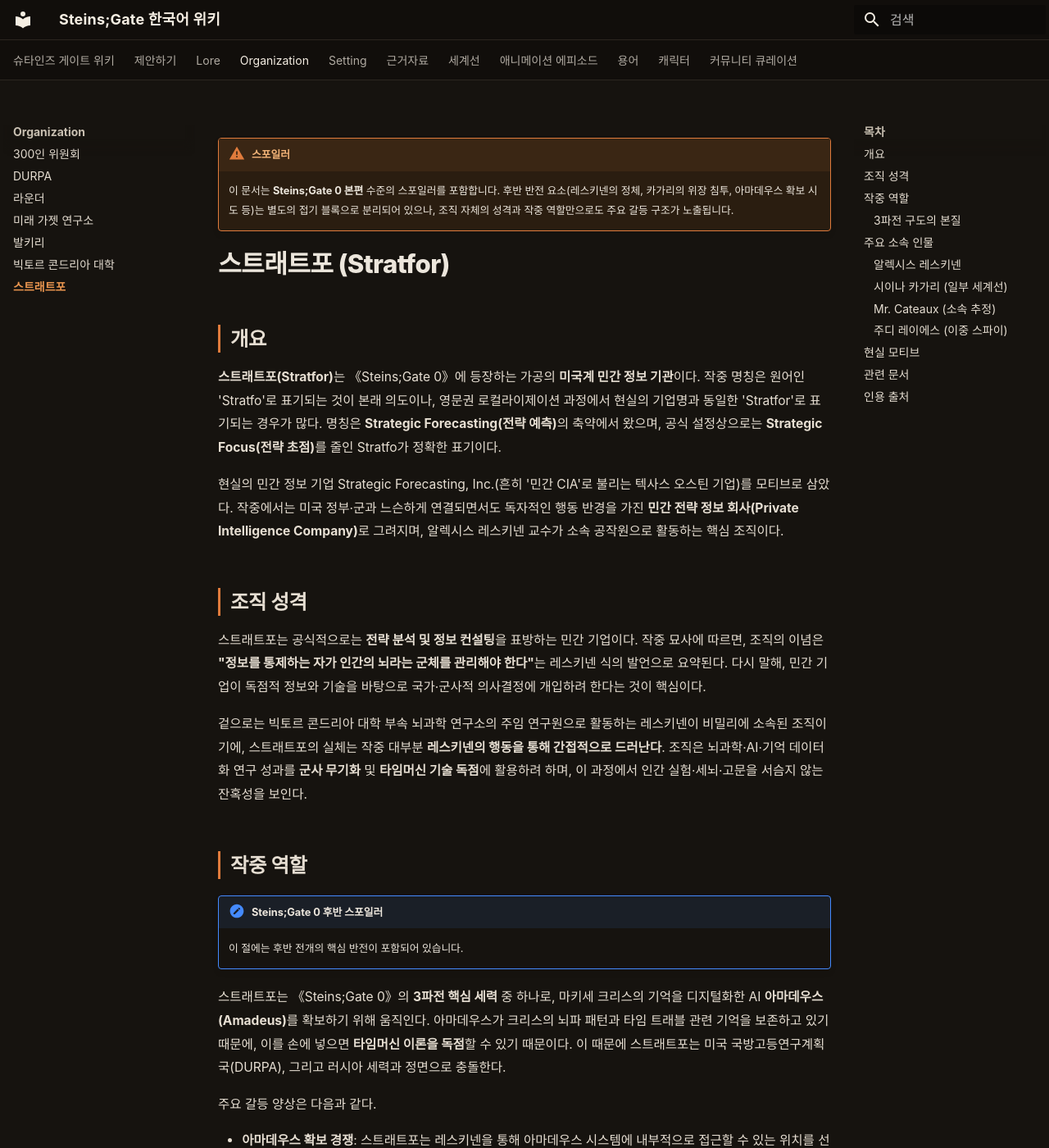
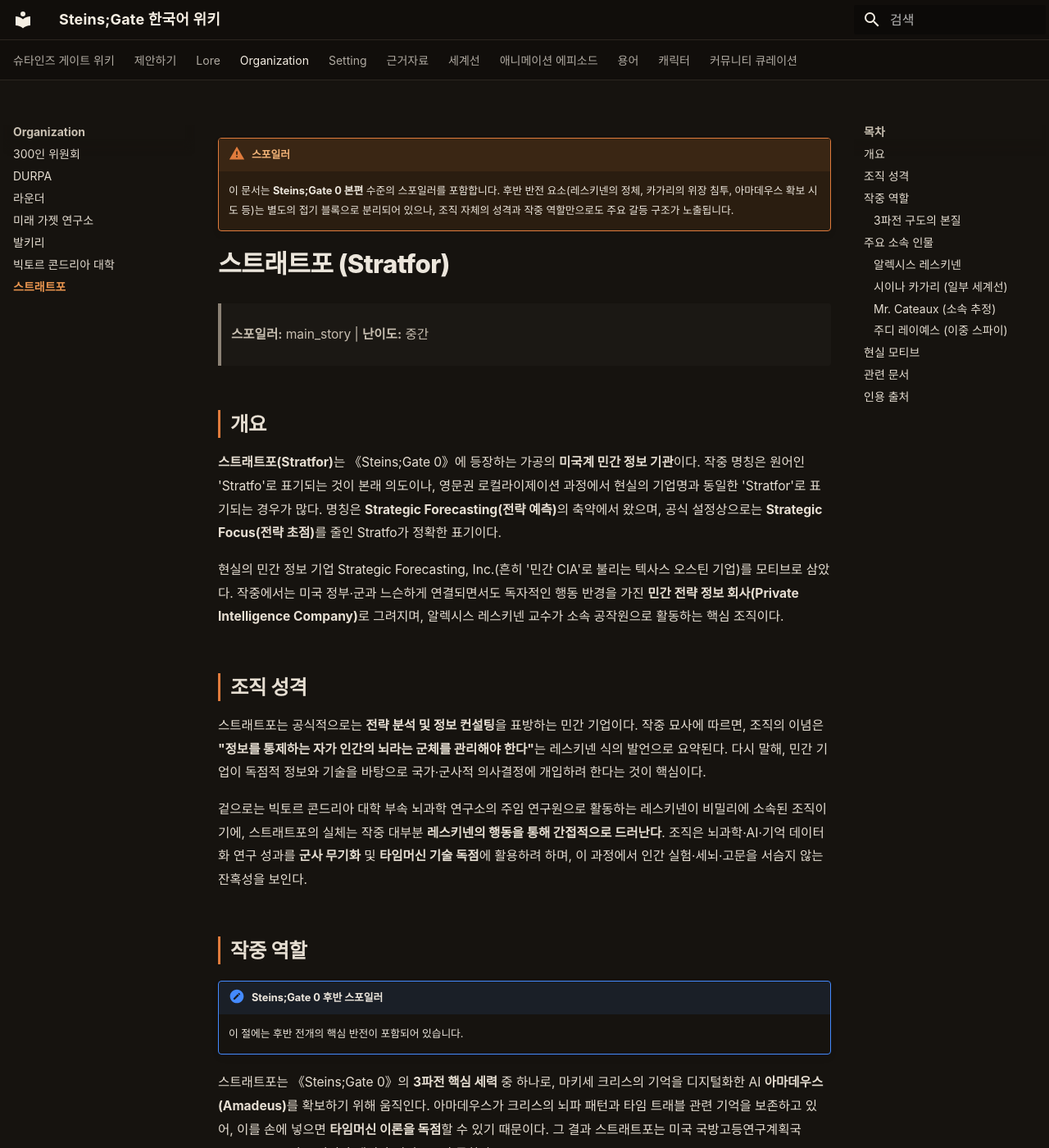
Before and after one commit to sgwiki/sgwiki.github.io, an MkDocs documentation site: the page built from wiki/organization/스트래트포.md, in a window 1280 px wide and 1400 px high. Shown: the whole window at 82% size. Built offline with MkDocs 1.6.1 and Material for MkDocs 9.7.7, drawn with Linux system fonts in a browser that asks for light colours; some web fonts are replaced; some of the changed text lies outside the part shown.

Commit message:
chore(wiki): 스트래트포 정비 — 템플릿 인용·레이예스 표기 통일·stale DURPA 링크 보강
- H1 직후 템플릿 blockquote(spoiler/난이도) 추가 — 형제 파일과 정렬
- 인물명 "주디 레이에스" → "주디 레이예스" 3건 교정(캐릭터 파일명·DURPA.md와 일치)
- "때문" 삼중 반복 구조 정돈(의미 불변)
- "진짜 정체" → "실제 정체" 격식 조정
- stale "DURPA (미작성)" → [DURPA (더파)](DURPA.md) 마크다운 링크로 보강

사실 관계·스포일러 등급(main_story) 불변. sanitizer pass.

Co-Authored-By: glm-5.2 <noreply@anthropic.com>

```diff
--- a/wiki/organization/스트래트포.md
+++ b/wiki/organization/스트래트포.md
@@ -7,6 +7,8 @@ description: "스트래트포(Stratfor)는 《Steins;Gate 0》에 등장하는
     이 문서는 **Steins;Gate 0 본편** 수준의 스포일러를 포함합니다. 후반 반전 요소(레스키넨의 정체, 카가리의 위장 침투, 아마데우스 확보 시도 등)는 별도의 접기 블록으로 분리되어 있으나, 조직 자체의 성격과 작중 역할만으로도 주요 갈등 구조가 노출됩니다.
 
 # 스트래트포 (Stratfor)
+
+> **스포일러:** main_story | **난이도:** 중간
 
 ## 개요
 
@@ -25,7 +27,7 @@ description: "스트래트포(Stratfor)는 《Steins;Gate 0》에 등장하는
 !!! spoiler "Steins;Gate 0 후반 스포일러"
     이 절에는 후반 전개의 핵심 반전이 포함되어 있습니다.
 
-스트래트포는 《Steins;Gate 0》의 **3파전 핵심 세력** 중 하나로, 마키세 크리스의 기억을 디지털화한 AI **아마데우스(Amadeus)**를 확보하기 위해 움직인다. 아마데우스가 크리스의 뇌파 패턴과 타임 트래블 관련 기억을 보존하고 있기 때문에, 이를 손에 넣으면 **타임머신 이론을 독점**할 수 있기 때문이다. 이 때문에 스트래트포는 미국 국방고등연구계획국(DURPA), 그리고 러시아 세력과 정면으로 충돌한다.
+스트래트포는 《Steins;Gate 0》의 **3파전 핵심 세력** 중 하나로, 마키세 크리스의 기억을 디지털화한 AI **아마데우스(Amadeus)**를 확보하기 위해 움직인다. 아마데우스가 크리스의 뇌파 패턴과 타임 트래블 관련 기억을 보존하고 있어, 이를 손에 넣으면 **타임머신 이론을 독점**할 수 있기 때문이다. 그 결과 스트래트포는 미국 국방고등연구계획국(DURPA), 그리고 러시아 세력과 정면으로 충돌한다.
 
 주요 갈등 양상은 다음과 같다.
 
@@ -54,9 +56,9 @@ description: "스트래트포(Stratfor)는 《Steins;Gate 0》에 등장하는
 
 《쌍대복음의 프로토콜》 챕터와 《폐시곡선의 에피그래프》 코믹스에 등장하는 정체불명의 인물. ATF 세미나에서 아마데우스 시스템을 공개적으로 비판했고, 이후 오카베 일행이 만난 이자키 교수와의 접촉 장면에서 차량을 습격해 총격을 가한다. 공식 프로필상 소속은 "스트래트포 또는 DURPA"로 명시되어 있어, 어느 쪽 세력인지 작중에서 확정되지 않는다. 최종적으로 정체불명의 습격자에 의해 사살된다.
 
-### 주디 레이에스 (이중 스파이)
+### 주디 레이예스 (이중 스파이)
 
-스트래트포에 소속된 것으로 위장하고 있으나, 실제 정체는 **DURPA가 스트래트포에 잠입시킨 스파이**이다. 빅토르 콘드리아 대학에서 레스키넨과 직장 동료 관계이며, 소설 루트에서는 스트래트포 소속인 것으로 나오다가 이면 루트에서 진짜 정체가 드러난다. 자세한 내용은 [주디 레이에스](../캐릭터/주디-레이예스.md) 문서를 참조.
+스트래트포에 소속된 것으로 위장하고 있으나, 실제 정체는 **DURPA가 스트래트포에 잠입시킨 스파이**이다. 빅토르 콘드리아 대학에서 레스키넨과 직장 동료 관계이며, 소설 루트에서는 스트래트포 소속인 것으로 나오다가 이면 루트에서 실제 정체가 드러난다. 자세한 내용은 [주디 레이예스](../캐릭터/주디-레이예스.md) 문서를 참조.
 
 ## 현실 모티브
 
@@ -68,8 +70,8 @@ description: "스트래트포(Stratfor)는 《Steins;Gate 0》에 등장하는
 
 - [알렉시스 레스키넨](../캐릭터/알렉시스-레스키넨.md)
 - [시이나 카가리](../캐릭터/시이나-카가리.md)
-- [주디 레이에스](../캐릭터/주디-레이예스.md)
-- DURPA (미작성)
+- [주디 레이예스](../캐릭터/주디-레이예스.md)
+- [DURPA (더파)](DURPA.md)
 - [Amadeus](../lore/아마데우스.md)
 
 ## 인용 출처
```
